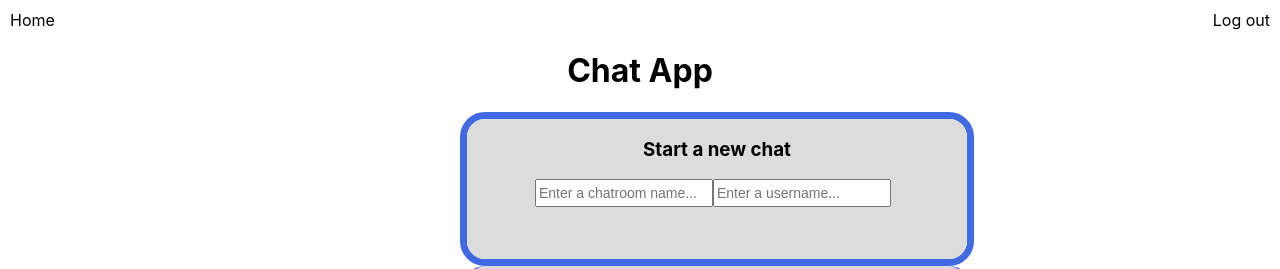
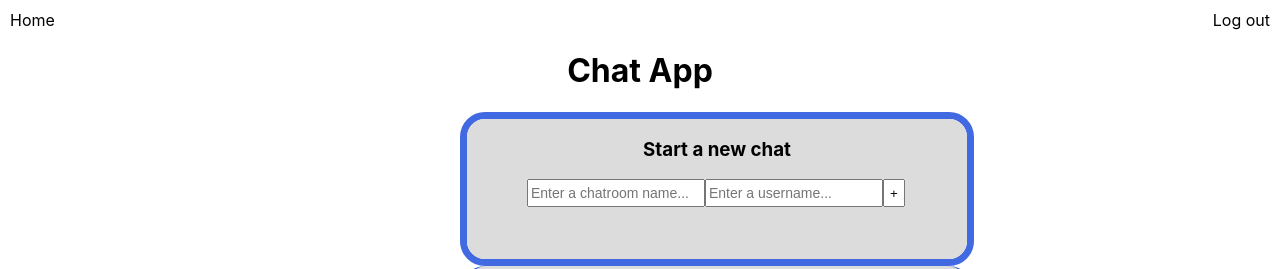
Before and after one commit to akienzle32/chat, a React (Create React App) app: page / in a window 1280 px wide. Shown: the top 269 px of the page. Built offline with nearby package versions, Linux system fonts and the light colour scheme.

Commit message:
added button to startchat

```diff
--- a/src/App.css
+++ b/src/App.css
@@ -130,11 +130,15 @@ table {
   width: 170px;
   height: 22px;
   font-size: 14px;
-  margin-left: 18px;
+  margin-left: 10px;
 }
 
 #add-ptc-button {
-  height: 27px;
+  float: right;
+  margin-right: 12px;
+  width: 14px;
+  height: 22px;
+  text-align: center;
 }
 
 #extra-ptcs {
--- a/src/StartChat.jsx
+++ b/src/StartChat.jsx
@@ -26,6 +26,7 @@ export class StartChat extends React.Component {
         	  		<form id="chat-form" onSubmit={this.onSubmit}>
     			  	    <input type="text" id="chat-name" name="chatname" placeholder="Enter a chatroom name..."></input>
                   <input type="text" id="ptc-name" name="username" placeholder="Enter a username..."></input>
+                  <input type="text" id="add-ptc-button" value="+"></input>
            		    <input type="submit" id="submit-forms" className="submitButton"></input>
            			</form>
         	   	  </div>
```
